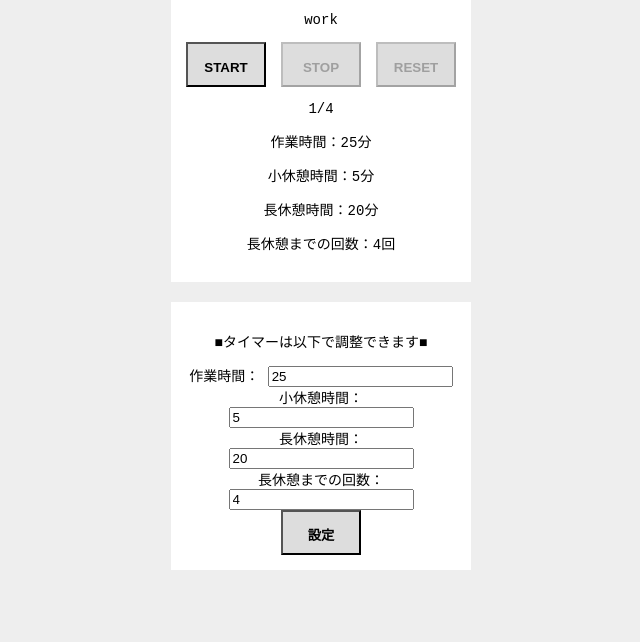
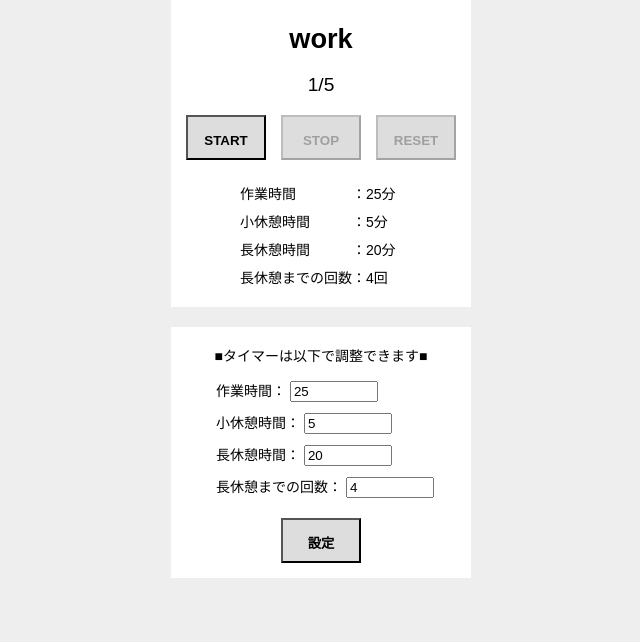
Before and after one commit to naomi-homma/Pomodoro_Timer, a plain HTML site: page index.html in a window 1280 px wide. Shown: the part 158-800 px from the top of the page, without its empty margins (319-959 px from the left). Drawn offline with Linux system fonts and the light colour scheme.

Commit message:
CSS調整、ポモドーロサイクル微調整

```diff
--- a/assets/css/styles.css
+++ b/assets/css/styles.css
@@ -1,5 +1,29 @@
+/* resetCSS */
+html, body, div, span, applet, object, iframe,
+h1, h2, h3, h4, h5, h6, p, blockquote, pre,
+a, abbr, acronym, address, big, cite, code,
+del, dfn, em, img, ins, kbd, q, s, samp,
+small, strike, strong, sub, sup, tt, var,
+b, u, i, center,
+dl, dt, dd, ol, ul, li,
+fieldset, form, label, legend,
+table, caption, tbody, tfoot, thead, tr, th, td,
+article, aside, canvas, details, embed,
+figure, figcaption, footer, header, hgroup,
+menu, nav, output, ruby, section, summary,
+time, mark, audio, video {
+    margin: 0;
+    padding: 0;
+    border: 0;
+    font-size: 100%;
+    font: inherit;
+    vertical-align: baseline;
+    list-style: none;
+}
+
 body {
   font-family: 'Courier New', monospace;
+  font-family: "メイリオ",Meiryo,"Yu Gothic",YuGothic,"ヒラギノ角ゴ ProN W3","Hiragino Kaku Gothic ProN",sans-serif;
   font-size: 14px;
   background: #EEEEEE;
 }
@@ -12,12 +36,25 @@ body {
   text-align: center;
 }
 
+p {
+  line-height: 2;
+}
+
 #timer {
   height: 120px;
   line-height: 120px;
   background: #DDDDDD;
   margin-bottom: 15px;
   font-size: 40px;
+}
+
+#timeState {
+  font-size: 1.7rem;
+  font-weight: bold;
+}
+
+#cycle {
+  font-size: 1.2rem;
 }
 
 .btn {
@@ -33,8 +70,28 @@ body {
 .controls {
   display: flex;
   justify-content: space-between;
+  padding: 10px 0;
+  margin-bottom: 10px;
+}
+
+.edit_display{
+  text-align: left;
+  padding-left: 20%;
 }
 
 .inactive {
   opacity: 0.6;
 }
+
+li {
+  padding: 10px 0 0 30px;
+  text-align: left;
+}
+
+input {
+  width:80px
+}
+
+#submit_btn {
+  margin-top: 20px;
+}
--- a/index.html
+++ b/index.html
@@ -10,13 +10,13 @@
   <div class="container">
     <div id="timer"></div>
     <p id="timeState"></p>
+    <p id="cycle"></p>
     <div class="controls">
       <button class="btn" id="start">START</button>
       <button class="btn" id="stop">STOP</button>
       <button class="btn" id="reset">RESET</button>
     </div>
-    <div>
-      <p id="cycle"></p>
+    <div class="edit_display">
       <p id="input_worktime"></p>
       <p id="input_breaktime"></p>
       <p id="input_longbreaktime"></p>
@@ -25,15 +25,31 @@
   </div>
   <div class="container">
     <p>■タイマーは以下で調整できます■</p>
-    <label for="work">作業時間：</label>
-    <input type="number" name="work" id="work_time" value="25" pattern="/^\d*$/"><br>
-    <label for="break">小休憩時間：</label>
-    <input type="number" name="break" id="break_time" value="5"><br>
-    <label for="longbreak">長休憩時間：</label>
-    <input type="number" name="longbreak" id="longbreak_time" value="20"><br>
-    <label for="cycle">長休憩までの回数：</label>
-    <input type="number" name="cycle" id="cycle_count" value="4"><br>
-    <button type="submit" class="btn" id="submit_btn">設定</button>
+    <form id="form_id" method="" action="" onsubmit="return false" >
+      <ul>
+        <li>
+          <label for="work">作業時間：
+          <input type="number" name="work" id="work_time" value="25" />
+          </label>
+        </li>
+        <li>
+          <label for="break">小休憩時間：
+          <input type="number" name="break" id="break_time" value="5" />
+          </label>
+        </li>
+        <li>
+          <label for="longbreak">長休憩時間：
+          <input type="number" name="longbreak" id="longbreak_time" value="20" />
+          </label>
+        </li>
+        <li>
+          <label for="cycle">長休憩までの回数：
+          <input type="number" name="cycle" id="cycle_count" value="4" />
+          </label>
+        </li>
+        <button type="submit" class="btn" id="submit_btn">設定</button>
+      </ul>
+    </form>
   </div>
 
   <script src="js/main.js"></script>
--- a/js/main.js
+++ b/js/main.js
@@ -34,22 +34,11 @@
   // 効果音再生
   const audio = new Audio();
 
-  // user設定反映
-  submit_btn.addEventListener('click', () => {
-    workTime = work_time.value;
-    breakTime = break_time.value;
-    longBreakTime = longbreak_time.value;
-    cycleCount = cycle_count.value;
-    displayInput(workTime, breakTime, longBreakTime, cycleCount);
-    displayTime(workTime);
-    displayState(state, count);
-  });
-
   // StateとCountを表示
   function displayState (state, count) {
     timeState.textContent = state;
     if (state === "work")
-      cycle.textContent = `${count}/${cycleCount}`;
+      cycle.textContent = `${count}/${Number(cycleCount)+1}`;
   }
 
   // Timerを表示
@@ -59,12 +48,11 @@
 
   // inputの取得値を表示
   function displayInput(workTime, breakTime, longBreakTime, cycleCount) {
-    input_worktime.textContent = `作業時間：${workTime}分`;
-    input_breaktime.textContent = `小休憩時間：${breakTime}分`;
-    input_longbreaktime.textContent = `長休憩時間：${longBreakTime}分`;
+    input_worktime.textContent = `作業時間　　　　：${workTime}分`;
+    input_breaktime.textContent = `小休憩時間　　　：${breakTime}分`;
+    input_longbreaktime.textContent = `長休憩時間　　　：${longBreakTime}分`;
     input_cyclecount.textContent = `長休憩までの回数：${cycleCount}回`;
   }
-
 
   function countDown(time) {
     const remainigTime = (time * 60 *1000) - elapsedTime - (Date.now() - startTime);
@@ -80,7 +68,7 @@
       clearTimeout(timeoutId);
       startTime = Date.now();
       elapsedTime = 0;
-      if (count === cycleCount && state === "work") {
+      if (count === cycleCount+1 && state === "work") {
         audio.src = "../assets/hatoclock.mp3#t=0,3.5";
         audio.play();
         state = "longBreak";
@@ -129,12 +117,6 @@
     reset.disabled = false;
   }
 
-  // 一番最初のレンダリング直後の描画
-  displayState(state, count);
-  displayTime(workTime);
-  displayInput(workTime, breakTime, longBreakTime, cycleCount);
-  setButtonStateInitial();
-
   start.addEventListener('click', () => {
     setButtonStateRunning();
     startTime = Date.now();
@@ -166,4 +148,22 @@
     }
     elapsedTime = 0;
   });
+
+  // user設定反映
+  submit_btn.addEventListener('click', () => {
+    workTime = work_time.value;
+    breakTime = break_time.value;
+    longBreakTime = longbreak_time.value;
+    cycleCount = cycle_count.value;
+    displayInput(workTime, breakTime, longBreakTime, cycleCount);
+    displayTime(workTime);
+    displayState(state, count);
+  });
+
+  // 一番最初のレンダリング直後の描画
+  displayState(state, count);
+  displayTime(workTime);
+  displayInput(workTime, breakTime, longBreakTime, cycleCount);
+  setButtonStateInitial();
+
 }
```
